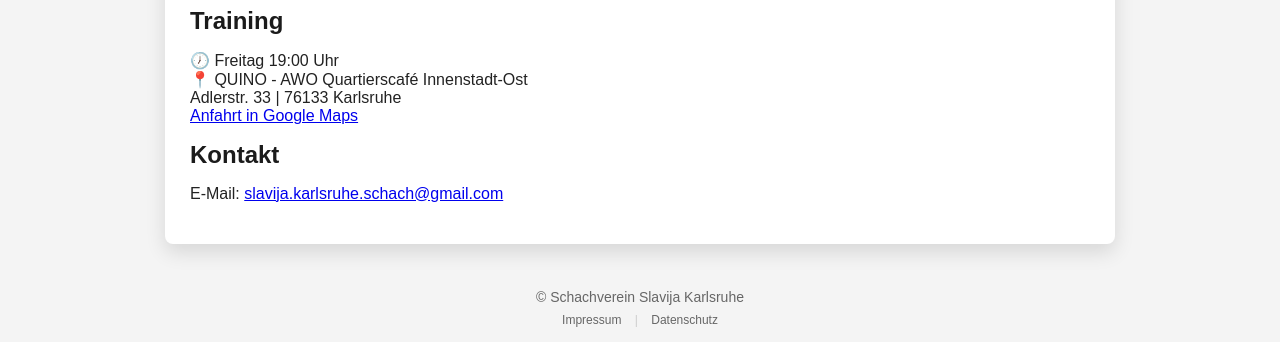
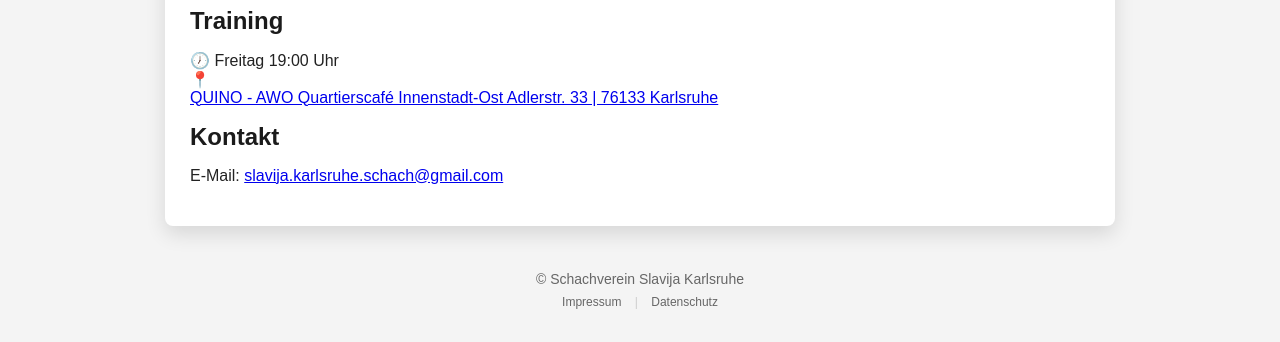
Before and after one commit to Slavija-Karlsruhe-Schach/slavija-karlsruhe-webseite, a plain HTML site: page index.html in a window 1280 px wide. Shown: the part 522-864 px from the top of the page. Drawn offline with Linux system fonts and the light colour scheme.

Commit message:
Update index.html

```diff
--- a/index.html
+++ b/index.html
@@ -34,9 +34,9 @@
   <h2>Training</h2>
   <p>
     🕖 Freitag 19:00 Uhr<br>
-    📍 QUINO - AWO Quartierscafé Innenstadt-Ost<br>
-    Adlerstr. 33 | 76133 Karlsruhe<br>
-    <a href="https://maps.app.goo.gl/3RwBjgucZUZ2jDX56" target="_blank" rel="noopener noreferrer">Anfahrt in Google Maps</a>
+    📍 <br>
+    <a href="https://maps.app.goo.gl/3RwBjgucZUZ2jDX56" target="_blank" rel="noopener noreferrer">QUINO - AWO Quartierscafé Innenstadt-Ost
+    Adlerstr. 33 | 76133 Karlsruhe</a>
   </p>
 
   <h2>Kontakt</h2>
```
